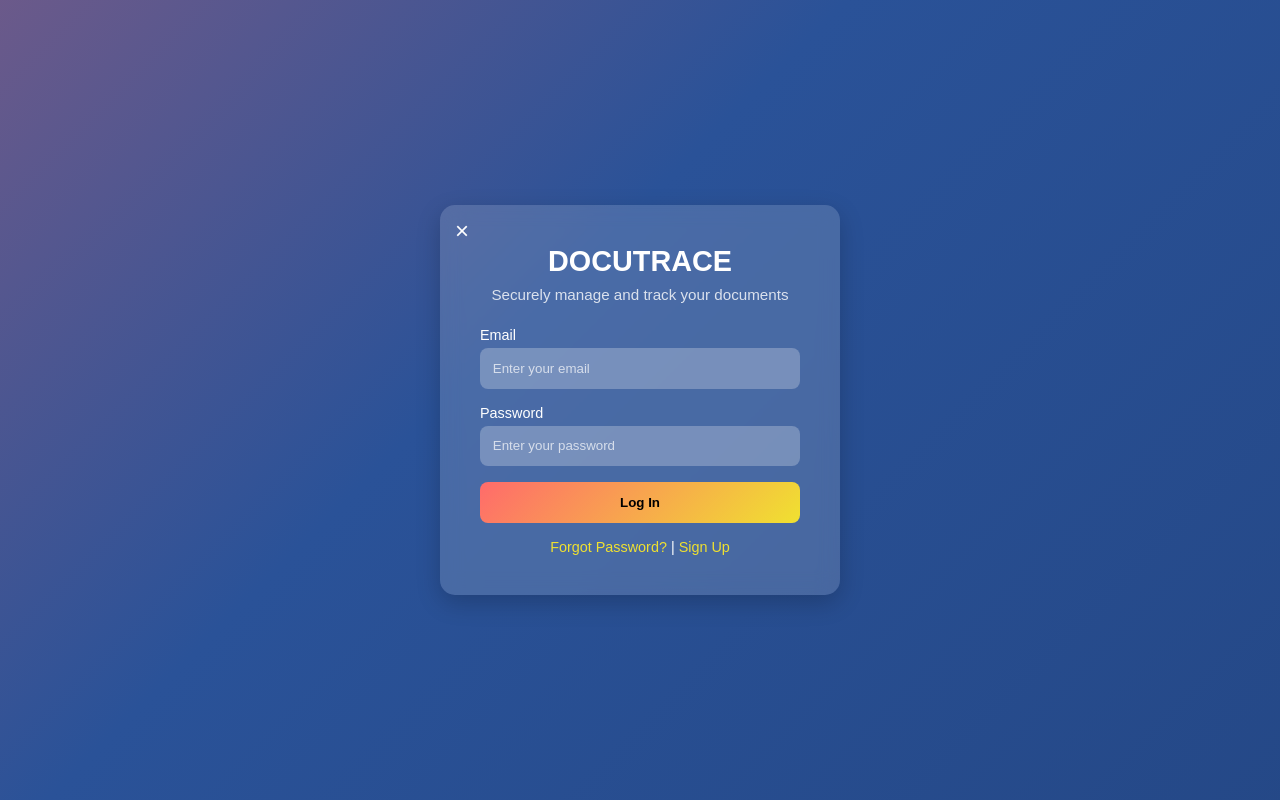
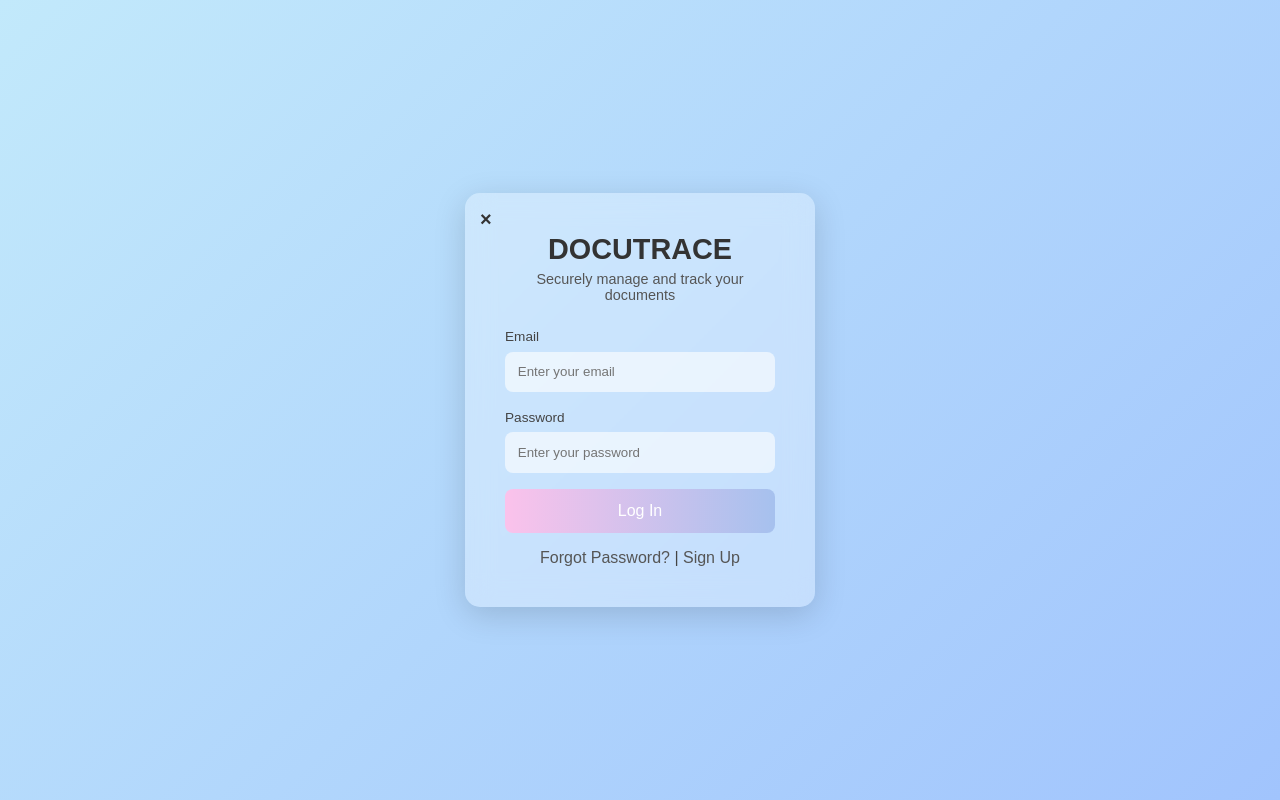
Before and after one commit to shaveenudayanga/Document-Tracking-System, a React (Vite) app in the folder frontend/: page /login in a window 1280 px wide. Built offline with nearby package versions, Linux system fonts and the light colour scheme.

Commit message:
feat: update routing structure and enhance Login component with improved animations and styling

```diff
--- a/frontend/src/App.jsx
+++ b/frontend/src/App.jsx
@@ -58,30 +58,30 @@ function App() {
   return (
     <Router>
       <Routes>
-        {/* Auth - no PageShell */}
+        {/* Login and Auth */}
         <Route path="/login" element={<Login />} />
         <Route path="/forgot-password" element={<ForgotPassword />} />
         <Route path="/onboarding" element={<Onboarding />} />
-        {/* Redirect root to /login */}
-        <Route path="/" element={<Navigate to="/login" replace />} />
-        {/* Main app - with PageShell */}
-        <Route element={<PageShell />}>
-          <Route path="/dashboard" element={<Dashboard />} />
-          <Route path="/documents" element={<DocumentList />} />
-          <Route path="/documents/:id" element={<DocumentDetails />} />
-          <Route path="/pipelines" element={<PipelineList />} />
-          <Route path="/pipelines/builder" element={<PipelineBuilder />} />
-          <Route path="/handover/queue" element={<HandoverQueue />} />
-          <Route path="/handover/verify" element={<QRVerification />} />
-          <Route path="/handover/history" element={<HandoverHistory />} />
-          <Route path="/departments" element={<DepartmentManager />} />
-          <Route path="/notifications" element={<Notifications />} />
-          <Route path="/audit" element={<AuditLog />} />
-          <Route path="/profile" element={<UserProfile />} />
-          <Route path="/settings" element={<SystemSettings />} />
-          <Route path="/help" element={<HelpCenter />} />
-          <Route path="/bulk" element={<BulkOperations />} />
-          <Route path="/mobile" element={<MobileLite />} />
+        {/* Main app - with PageShell as layout for all other routes */}
+        <Route path="/" element={<PageShell />}>
+          {/* Default child route for /, e.g. Dashboard */}
+          <Route index element={<Dashboard />} />
+          <Route path="dashboard" element={<Dashboard />} />
+          <Route path="documents" element={<DocumentList />} />
+          <Route path="documents/:id" element={<DocumentDetails />} />
+          <Route path="pipelines" element={<PipelineList />} />
+          <Route path="pipelines/builder" element={<PipelineBuilder />} />
+          <Route path="handover/queue" element={<HandoverQueue />} />
+          <Route path="handover/verify" element={<QRVerification />} />
+          <Route path="handover/history" element={<HandoverHistory />} />
+          <Route path="departments" element={<DepartmentManager />} />
+          <Route path="notifications" element={<Notifications />} />
+          <Route path="audit" element={<AuditLog />} />
+          <Route path="profile" element={<UserProfile />} />
+          <Route path="settings" element={<SystemSettings />} />
+          <Route path="help" element={<HelpCenter />} />
+          <Route path="bulk" element={<BulkOperations />} />
+          <Route path="mobile" element={<MobileLite />} />
         </Route>
       </Routes>
     </Router>
--- a/frontend/src/Pages/Auth/Login.jsx
+++ b/frontend/src/Pages/Auth/Login.jsx
@@ -1,26 +1,24 @@
 import React, { useState } from "react";
-import { useNavigate } from "react-router-dom"; // ✅ Import navigation hook
+import { useNavigate } from "react-router-dom";
 import "../../styles/Login.css";
 
 const Login = () => {
   const [email, setEmail] = useState("");
   const [password, setPassword] = useState("");
-  const navigate = useNavigate(); // ✅ Initialize navigation
+  const navigate = useNavigate();
 
   const handleSubmit = (e) => {
     e.preventDefault();
     alert(`Logging in with ${email}`);
   };
 
-  // ✅ Close button click handler
   const handleClose = () => {
-    navigate("/"); // Goes back to PageShell page (home route)
+    navigate("/");
   };
 
   return (
     <div className="login-container">
-      <div className="login-box animate-slide-in">
-        {/* Close Button */}
+      <div className="login-box animate-fade-in">
         <span className="close-btn" onClick={handleClose}>
           ×
         </span>
@@ -31,20 +29,18 @@ const Login = () => {
         </p>
 
         <form className="login-form" onSubmit={handleSubmit}>
-          <label htmlFor="email">Email</label>
+          <label>Email</label>
           <input
             type="email"
-            id="email"
             placeholder="Enter your email"
             value={email}
             onChange={(e) => setEmail(e.target.value)}
             required
           />
 
-          <label htmlFor="password">Password</label>
+          <label>Password</label>
           <input
             type="password"
-            id="password"
             placeholder="Enter your password"
             value={password}
             onChange={(e) => setPassword(e.target.value)}
--- a/frontend/src/styles/Login.css
+++ b/frontend/src/styles/Login.css
@@ -1,137 +1,134 @@
-/* Background Gradient Animation */
-@keyframes gradient-bg {
-  0% {
-    background-position: 0% 50%;
-  }
-  50% {
-    background-position: 100% 50%;
-  }
-  100% {
-    background-position: 0% 50%;
-  }
-}
-
-/* Slide-in Animation */
-@keyframes slideIn {
-  from {
-    opacity: 0;
-    transform: translateY(-30px);
-  }
-  to {
-    opacity: 1;
-    transform: translateY(0);
-  }
-}
-
+/* Background with soft pastel gradient */
 .login-container {
   height: 100vh;
   display: flex;
   justify-content: center;
   align-items: center;
-  background: linear-gradient(-45deg, #1e3c72, #2a5298, #ff6b6b, #f0e130);
-  background-size: 400% 400%;
-  animation: gradient-bg 10s ease infinite;
-  padding: 1rem;
+  background: linear-gradient(
+    135deg,
+    #c2e9fb,
+    #a1c4fd
+  ); /* Light pastel blues */
+  animation: fadeInBg 1s ease-in-out;
 }
 
-/* Glassmorphism Login Box */
+/* Box styling */
 .login-box {
-  background: rgba(255, 255, 255, 0.15);
-  backdrop-filter: blur(10px);
+  background: rgba(255, 255, 255, 0.3);
   padding: 2.5rem;
   border-radius: 15px;
-  width: 100%;
-  max-width: 400px;
-  box-shadow: 0 8px 25px rgba(0, 0, 0, 0.2);
-  color: white;
+  backdrop-filter: blur(14px);
+  box-shadow: 0 8px 32px rgba(0, 0, 0, 0.15);
+  width: 350px;
+  position: relative;
+  animation: slideUp 0.6s ease-out;
 }
 
-.animate-slide-in {
-  animation: slideIn 0.8s ease-out;
-}
+/* Close button */
 .close-btn {
   position: absolute;
-  top: 12px;
-  left: 15px; /* changed from right to left */
-  font-size: 1.5rem;
-  color: white;
+  top: 15px;
+  left: 15px;
+  font-size: 20px;
   cursor: pointer;
-  transition: transform 0.2s ease, color 0.3s ease;
+  color: #333;
+  font-weight: bold;
+  transition: transform 0.2s ease;
 }
 
+.close-btn:hover {
+  transform: rotate(90deg);
+}
+
+/* Title & subtitle */
 .login-title {
+  text-align: center;
   font-size: 1.8rem;
-  margin-bottom: 0.5rem;
-  text-align: center;
+  color: #333;
+  margin-bottom: 0.3rem;
 }
 
 .login-subtitle {
-  font-size: 0.95rem;
+  text-align: center;
+  font-size: 0.9rem;
+  color: #555;
   margin-bottom: 1.5rem;
-  opacity: 0.8;
-  text-align: center;
 }
 
-.login-form {
-  display: flex;
-  flex-direction: column;
-}
-
+/* Form */
 .login-form label {
-  font-size: 0.9rem;
-  margin-bottom: 0.3rem;
-  font-weight: 500;
+  color: #444;
+  font-size: 0.85rem;
 }
 
 .login-form input {
+  width: 100%;
   padding: 0.8rem;
+  margin: 0.4rem 0 1rem;
+  border: none;
   border-radius: 8px;
-  border: none;
+  background: rgba(255, 255, 255, 0.6);
+  color: #333;
   outline: none;
-  background: rgba(255, 255, 255, 0.25);
-  color: white;
-  margin-bottom: 1rem;
-  transition: all 0.3s ease;
-}
-
-.login-form input::placeholder {
-  color: rgba(255, 255, 255, 0.7);
+  transition: background 0.3s ease, box-shadow 0.3s ease;
 }
 
 .login-form input:focus {
-  background: rgba(255, 255, 255, 0.4);
-  transform: scale(1.02);
+  background: rgba(255, 255, 255, 0.8);
+  box-shadow: 0 0 6px rgba(161, 196, 253, 0.8);
 }
 
-/* Button Styling */
+/* Button */
 .login-btn {
-  background: linear-gradient(135deg, #ff6b6b, #f0e130);
+  width: 100%;
+  padding: 0.8rem;
+  background: linear-gradient(90deg, #fbc2eb, #a6c1ee); /* Soft pink & blue */
   border: none;
-  padding: 0.8rem;
+  color: white;
+  font-size: 1rem;
   border-radius: 8px;
-  color: black;
-  font-weight: bold;
   cursor: pointer;
-  transition: all 0.3s ease;
+  transition: transform 0.2s ease, box-shadow 0.2s ease;
 }
 
 .login-btn:hover {
-  background: linear-gradient(135deg, #f0e130, #ff6b6b);
   transform: translateY(-2px);
+  box-shadow: 0 4px 12px rgba(166, 193, 238, 0.6);
 }
 
-/* Footer */
+/* Footer links */
 .login-footer {
+  text-align: center;
   margin-top: 1rem;
-  text-align: center;
-  font-size: 0.9rem;
+  color: #444;
 }
 
 .login-footer a {
-  color: #f0e130;
+  color: #555;
   text-decoration: none;
 }
 
 .login-footer a:hover {
   text-decoration: underline;
 }
+
+/* Animations */
+@keyframes slideUp {
+  from {
+    transform: translateY(20px);
+    opacity: 0;
+  }
+  to {
+    transform: translateY(0);
+    opacity: 1;
+  }
+}
+
+@keyframes fadeInBg {
+  from {
+    opacity: 0;
+  }
+  to {
+    opacity: 1;
+  }
+}
```
